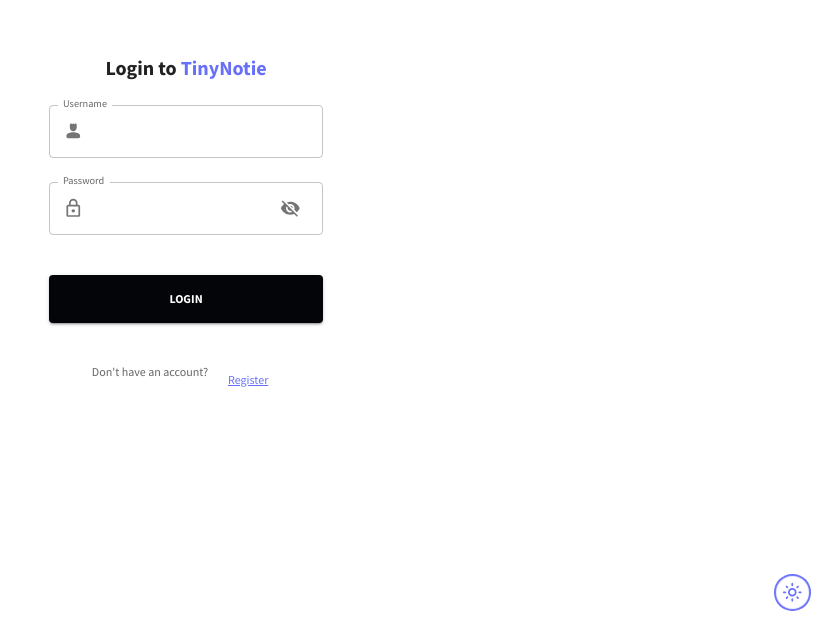
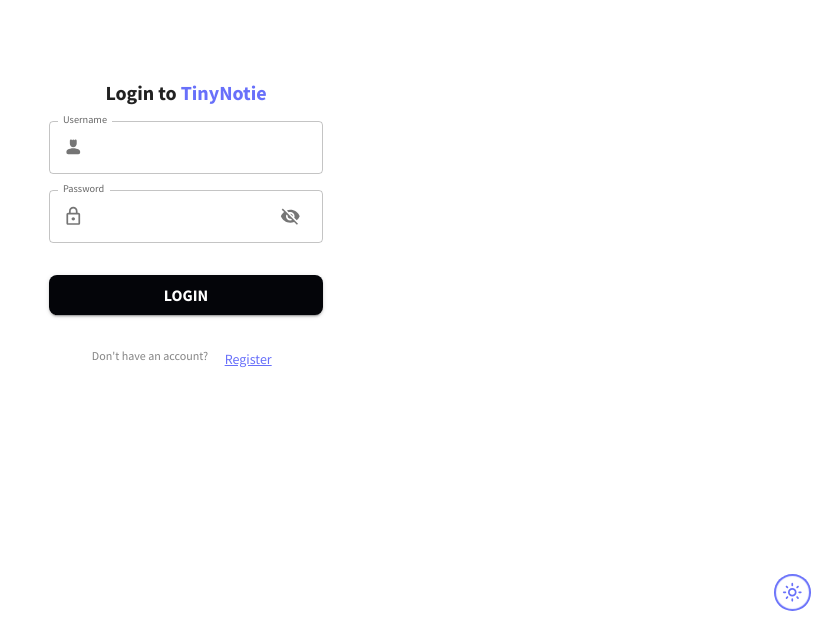
Before and after one commit to DaraBoth/tinynotie, a React (Vite) app in the folder client/: page /login in a window 1280 px wide. Shown: the part 174-800 px from the top of the page, without its empty margins (454-1280 px from the left). Built offline with nearby package versions, Linux system fonts and the light colour scheme.

Commit message:
updated login page

```diff
--- a/client/src/pages/login.jsx
+++ b/client/src/pages/login.jsx
@@ -34,24 +34,35 @@
     const { username, password } = values;
 
     try {
+        let response;
         if (isRegister) {
-        await triggerRegister({ usernm: username, passwd: password }).unwrap();
+            response = await triggerRegister({ usernm: username, passwd: password }).unwrap();
+            if (response.status) {
                 setSnackbarMessage("Registration successful! Please login.");
                 setSnackbarSuccess(true);
                 setIsRegister(false);
             } else {
-        const response = await triggerLogin({ usernm: username, passwd: password }).unwrap();
+                setSnackbarMessage(response.message || "Registration failed. Please try again.");
+                setSnackbarSuccess(false);
+            }
+        } else {
+            response = await triggerLogin({ usernm: username, passwd: password }).unwrap();
+            if (response.status) {
                 setSnackbarMessage("Login successful!");
                 setSnackbarSuccess(true);
                 setUser(username);
                 setSecret(response._id);
+            } else {
+                setSnackbarMessage(response.message || "Login failed. Please check your credentials.");
+                setSnackbarSuccess(false);
             }
+        }
+        resetForm();
     } catch (error) {
         setSnackbarMessage(error.data?.message || "An error occurred. Please try again.");
         setSnackbarSuccess(false);
     } finally {
         setLoading(false);
-      resetForm();
         setOpenSnackbar(true);
     }
   }, 500);
@@ -87,7 +98,10 @@
                 maxWidth: isNonMobile ? '400px' : '100%',
                 display: 'flex',
                 flexDirection: 'column',
-                gap: 3,
+                gap: 2,
+                padding: 3,
+                borderRadius: '8px',
+                backgroundColor: colors.grey[50],
               }}
             >
               <Typography variant="h4" color={colors.primary.main} textAlign="center" fontWeight="bold">
@@ -143,8 +157,10 @@
                 fullWidth
                 sx={{
                   mt: 2,
-                  height: '48px',
+                  height: '40px',
                   fontWeight: 'bold',
+                  fontSize: '16px',
+                  borderRadius: '8px',
                 }}
                 disabled={loading}
                 startIcon={loading && <CircularProgress size="1rem" />}
@@ -152,7 +168,7 @@
                 {isRegister ? 'Register' : 'Login'}
               </Button>
               <Box display="flex" justifyContent="center" mt={2}>
-                <Typography variant="body2" color={colors.grey[500]}>
+                <Typography variant="body2" color={colors.grey[600]}>
                   {isRegister ? "Already have an account?" : "Don't have an account?"}
                 </Typography>
                 <Button
@@ -166,6 +182,9 @@
                     '&:hover': {
                       backgroundColor: 'transparent',
                     },
+                    padding: 0,
+                    minHeight: 'auto',
+                    fontSize: '14px',
                   }}
                 >
                   {isRegister ? "Login" : "Register"}
```
Lines whose indentation alone changed are shown as unchanged.
